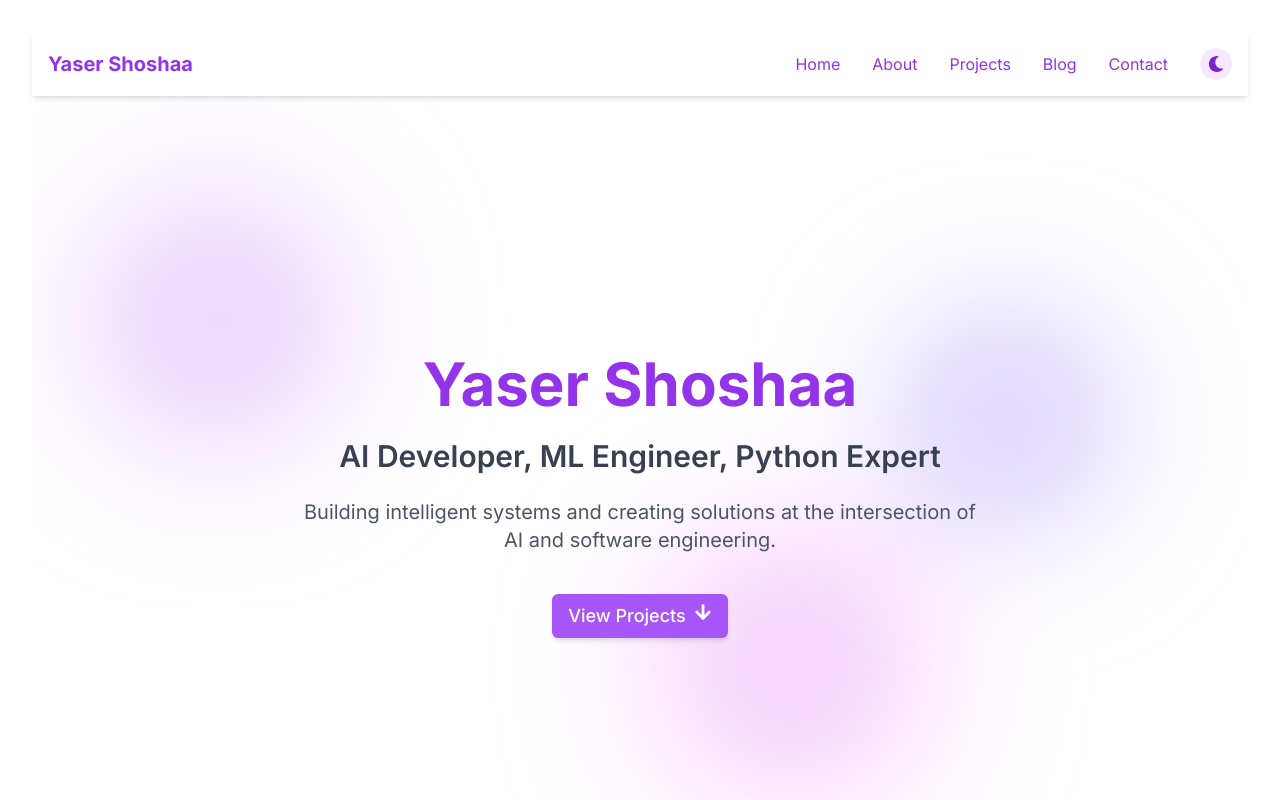
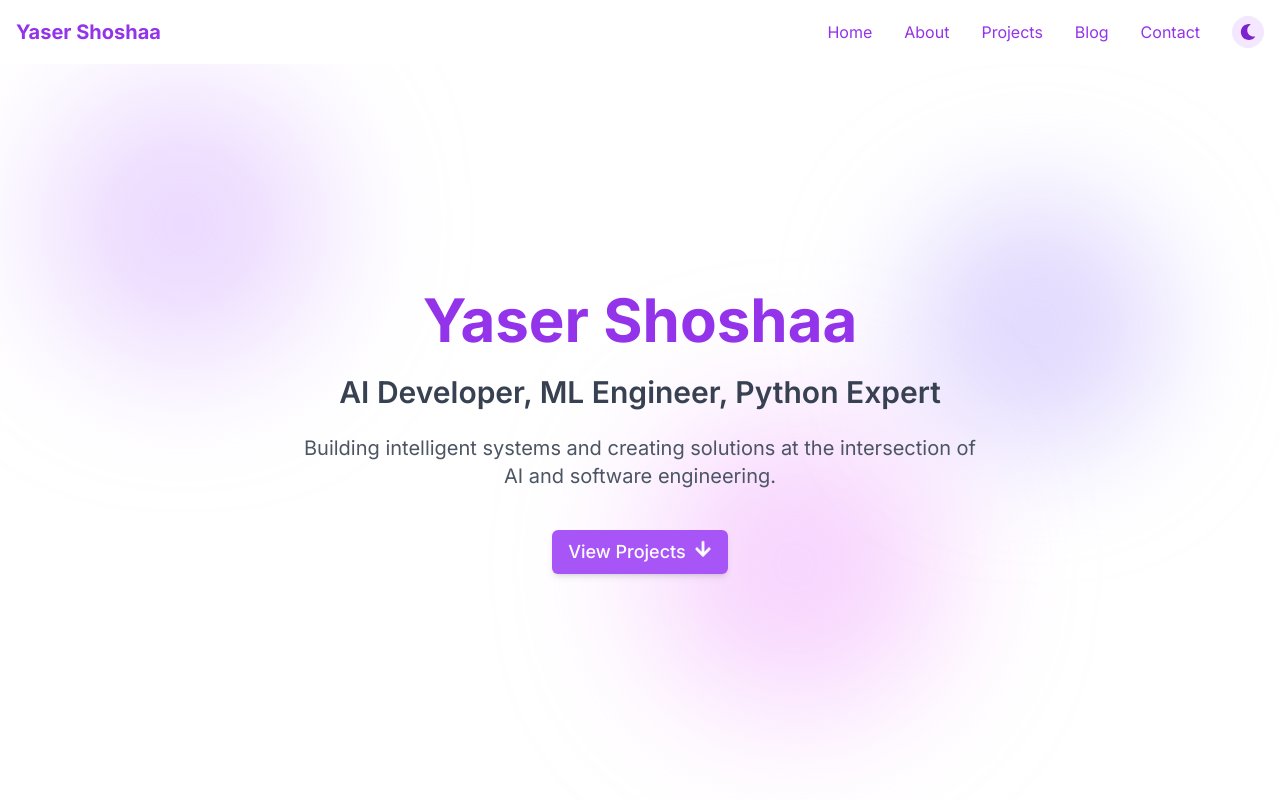
Before and after one commit to yasserzs3/yasserzs3.github.io, a React (Vite) app: page / in a window 1280 px wide. Shown: the top 800 px of the page. Built offline with nearby package versions, Linux system fonts and the light colour scheme.

Commit message:
imporvements

```diff
--- a/src/App.css
+++ b/src/App.css
@@ -1,8 +1,10 @@
 #root {
-  max-width: 1280px;
-  margin: 0 auto;
-  padding: 2rem;
-  text-align: center;
+  display: flex;
+  flex-direction: column;
+  min-height: 100vh;
+  max-width: none;
+  margin: 0;
+  padding: 0;
 }
 
 .logo {
@@ -74,6 +76,7 @@
 /* Fix for sticky navbar */
 main {
   overflow-x: hidden;
+  min-height: 100vh;
 }
 
 /* Dark mode transitions */
@@ -83,4 +86,6 @@ html.dark {
 
 body {
   transition: background-color 0.3s ease-in-out, color 0.3s ease-in-out;
+  margin: 0;
+  padding: 0;
 }
--- a/src/App.jsx
+++ b/src/App.jsx
@@ -76,7 +76,7 @@ function App() {
   return (
     <Router>
       <Navbar />
-      <main className="bg-white dark:bg-gray-900">
+      <main>
         <Hero />
         <About />
         <Projects />
--- a/src/components/Footer.jsx
+++ b/src/components/Footer.jsx
@@ -4,7 +4,7 @@ const Footer = () => {
   const currentYear = new Date().getFullYear();
 
   return (
-    <footer className="bg-gray-100 dark:bg-gray-800 py-12">
+    <footer className="bg-purple-50 dark:bg-gray-800 py-12">
       <div className="container mx-auto px-4">
         <div className="flex flex-col md:flex-row justify-between items-center">
           <div className="mb-6 md:mb-0">
--- a/src/components/Navbar.jsx
+++ b/src/components/Navbar.jsx
@@ -38,7 +38,7 @@ const Navbar = () => {
   };
 
   return (
-    <nav className="sticky top-0 bg-white dark:bg-gray-900 shadow-md z-50">
+    <nav className="sticky top-0 bg-white/90 dark:bg-gray-900/90 backdrop-blur-sm z-50">
       <div className="container mx-auto px-4 py-4 flex justify-between items-center">
         <a href="#" className="text-xl font-bold text-purple-600 dark:text-purple-400">
           Yaser Shoshaa
--- a/src/index.css
+++ b/src/index.css
@@ -20,7 +20,7 @@
 
 @layer components {
   .container {
-    @apply max-w-7xl mx-auto px-4 sm:px-6 lg:px-8;
+    @apply max-w-7xl mx-auto px-4 sm:px-6 lg:px-8 relative;
   }
 
   .btn {
@@ -47,3 +47,40 @@
     @apply bg-white dark:bg-gray-800 rounded-lg shadow-lg overflow-hidden hover:shadow-xl transition-shadow duration-300 border border-purple-100 dark:border-gray-700;
   }
 }
+
+/* Remove default section spacing */
+section {
+  @apply relative;
+}
+
+/* Reset default margins for headings and paragraphs to avoid unnecessary spacing */
+section h1, section h2, section h3, section h4, section h5, section h6, section p {
+  @apply my-0;
+}
+
+@keyframes blob-animation {
+  0% {
+    transform: translate(0, 0) scale(1);
+  }
+  33% {
+    transform: translate(20px, -20px) scale(1.1);
+  }
+  66% {
+    transform: translate(-20px, 20px) scale(0.9);
+  }
+  100% {
+    transform: translate(0, 0) scale(1);
+  }
+}
+
+.animate-blob {
+  animation: blob-animation 7s infinite alternate;
+}
+
+.animation-delay-2000 {
+  animation-delay: 2s;
+}
+
+.animation-delay-4000 {
+  animation-delay: 4s;
+}
--- a/src/sections/About.jsx
+++ b/src/sections/About.jsx
@@ -15,7 +15,7 @@ const skills = [
 
 const About = () => {
   return (
-    <section id="about" className="section-alt">
+    <section id="about" className="pb-16 md:pb-24 pt-8 md:pt-12 bg-purple-50 dark:bg-gray-800">
       <div className="container">
         <motion.div
           initial={{ opacity: 0, y: 20 }}
--- a/src/sections/Blog.jsx
+++ b/src/sections/Blog.jsx
@@ -30,7 +30,7 @@ const blogPosts = [
 
 const Blog = () => {
   return (
-    <section id="blog" className="section-alt">
+    <section id="blog" className="pb-16 md:pb-24 pt-8 md:pt-12 bg-purple-50 dark:bg-gray-800">
       <div className="container">
         <motion.div
           initial={{ opacity: 0, y: 20 }}
--- a/src/sections/Contact.jsx
+++ b/src/sections/Contact.jsx
@@ -33,7 +33,7 @@ const Contact = () => {
   };
 
   return (
-    <section id="contact" className="section">
+    <section id="contact" className="pb-16 md:pb-24 pt-8 md:pt-12 bg-white dark:bg-gray-900">
       <div className="container">
         <motion.div
           initial={{ opacity: 0, y: 20 }}
--- a/src/sections/Hero.jsx
+++ b/src/sections/Hero.jsx
@@ -3,7 +3,7 @@ import { FaArrowDown } from 'react-icons/fa';
 
 const Hero = () => {
   return (
-    <section id="home" className="min-h-screen flex items-center bg-white dark:bg-gray-900 relative overflow-hidden">
+    <section id="home" className="min-h-screen flex items-center bg-white dark:bg-gray-900 relative overflow-hidden -mt-16 pt-16">
       {/* Background Elements */}
       <div className="absolute top-20 left-10 w-72 h-72 bg-purple-300 dark:bg-purple-800 rounded-full mix-blend-multiply dark:mix-blend-lighten filter blur-3xl opacity-50 animate-blob"></div>
       <div className="absolute top-40 right-20 w-72 h-72 bg-violet-300 dark:bg-violet-800 rounded-full mix-blend-multiply dark:mix-blend-lighten filter blur-3xl opacity-50 animate-blob animation-delay-2000"></div>
--- a/src/sections/Projects.jsx
+++ b/src/sections/Projects.jsx
@@ -60,7 +60,7 @@ const projects = [
 
 const Projects = () => {
   return (
-    <section id="projects" className="section">
+    <section id="projects" className="pb-16 md:pb-24 pt-8 md:pt-12 bg-white dark:bg-gray-900">
       <div className="container">
         <motion.div
           initial={{ opacity: 0, y: 20 }}
```
